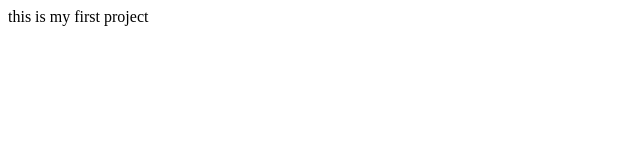
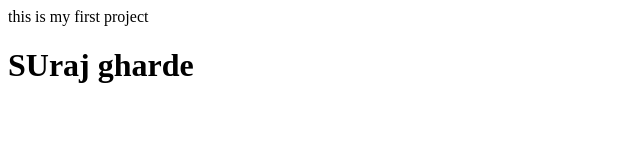
Before and after one commit to divyabhagat167/first, a plain HTML site: page index.html in a window 1280 px wide. Shown: the whole page, without its empty margins (0-640 px from the left). Drawn offline with Linux system fonts and the light colour scheme.

Commit message:
ut index

```diff
--- a/index.html
+++ b/index.html
@@ -7,5 +7,6 @@
 </head>
 <body>
     <hi>this is my first project</hi>
+    <h1>SUraj gharde</h1>
 </body>
 </html>
```
